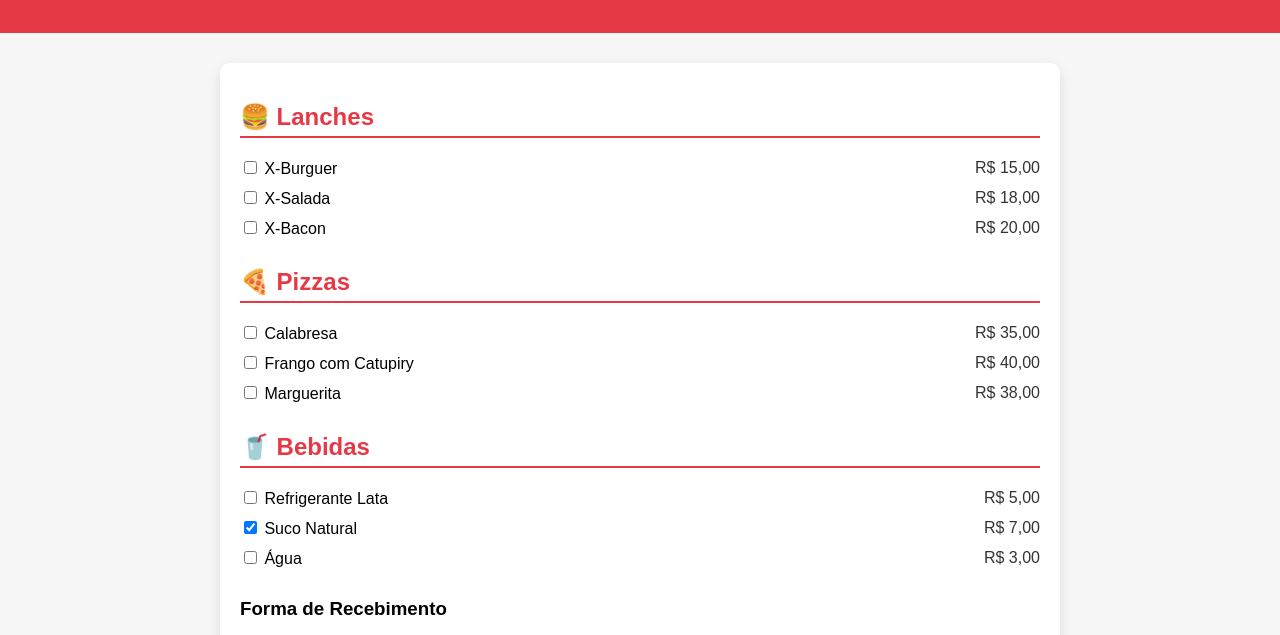
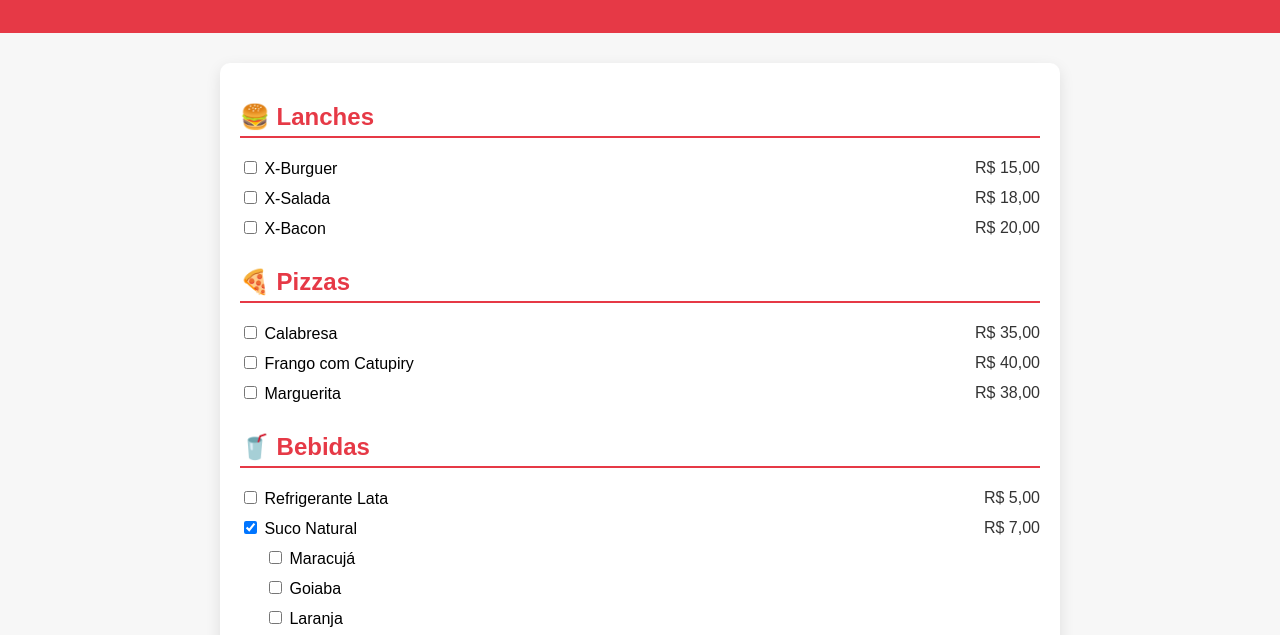
Before and after one commit to ManoelFilhoBrasil/Cardapio, a plain HTML site: page index.html in a window 1280 px wide. Both pictures are taken after a click on the label "Suco Natural". Shown: the part 121-756 px from the top of the page. Drawn offline with Linux system fonts and the light colour scheme.

Commit message:
Add files via upload

```diff
--- a/index.html
+++ b/index.html
@@ -142,9 +142,26 @@
             <span>R$ 5,00</span>
         </div>
         <div class="item">
-            <label><input type="checkbox" value="7" data-item="Suco Natural" onchange="calcularTotal()"> Suco Natural</label>
+            <label>
+                <input type="checkbox" id="sucoNatural" value="7" data-item="Suco Natural" onchange="toggleSubitensSuco()">
+                Suco Natural
+            </label>
             <span>R$ 7,00</span>
         </div>
+
+        <!-- Subitens de suco natural -->
+        <div id="subitensSuco" style="margin-left: 25px; display: none;">
+            <div class="item">
+                <label><input type="checkbox" value="0" data-item="Suco Maracujá" onchange="calcularTotal()"> Maracujá</label>
+            </div>
+            <div class="item">
+                <label><input type="checkbox" value="0" data-item="Suco Goiaba" onchange="calcularTotal()"> Goiaba</label>
+            </div>
+            <div class="item">
+                <label><input type="checkbox" value="0" data-item="Suco Laranja" onchange="calcularTotal()"> Laranja</label>
+            </div>
+        </div>
+
         <div class="item">
             <label><input type="checkbox" value="3" data-item="Água" onchange="calcularTotal()"> Água</label>
             <span>R$ 3,00</span>
@@ -196,11 +213,24 @@
         const checkboxes = document.querySelectorAll('input[type="checkbox"]');
         let total = 0;
         checkboxes.forEach(item => {
-            if (item.checked) {
+            if (item.checked && parseFloat(item.value) > 0) {
                 total += parseFloat(item.value);
             }
         });
         document.getElementById('total').innerText = total.toFixed(2).replace('.', ',');
+    }
+
+    function toggleSubitensSuco() {
+        const sucoCheckbox = document.getElementById('sucoNatural');
+        const subitensDiv = document.getElementById('subitensSuco');
+
+        if (sucoCheckbox.checked) {
+            subitensDiv.style.display = 'block';
+        } else {
+            subitensDiv.style.display = 'none';
+            subitensDiv.querySelectorAll('input[type="checkbox"]').forEach(cb => cb.checked = false);
+        }
+        calcularTotal();
     }
 
     function mostrarEndereco(mostrar) {
```
